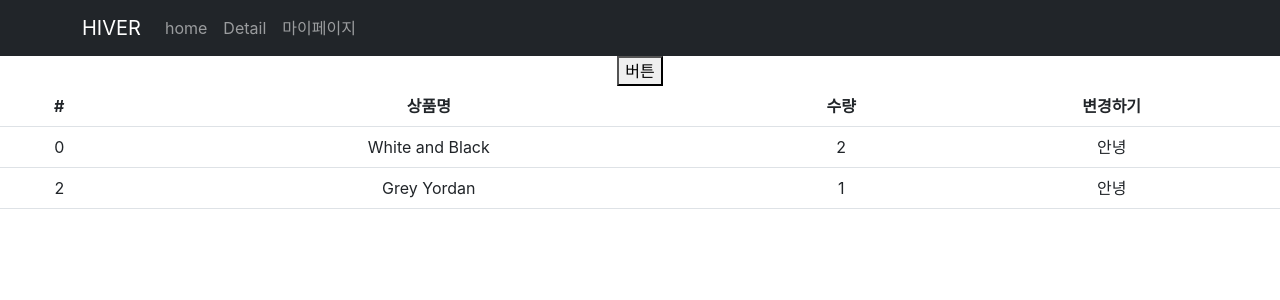
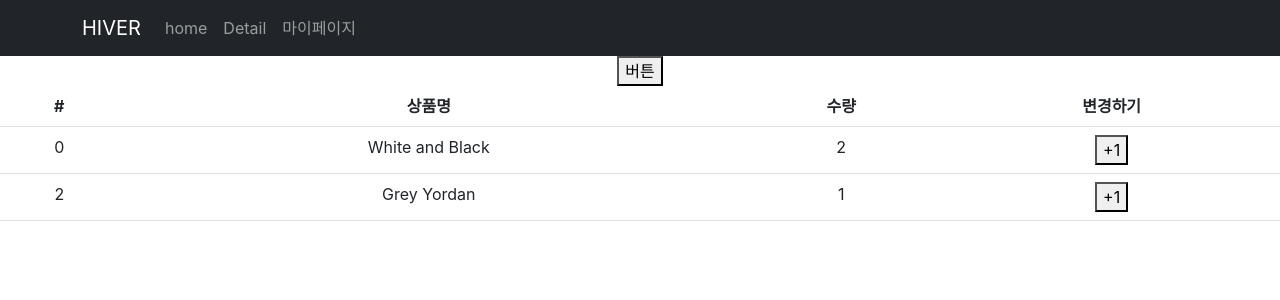
Before and after one commit to zzuzzu0205/react-studt-shop, a React (Create React App) app: page /cart in a window 1280 px wide. Shown: the top 300 px of the page. Built offline with nearby package versions, Linux system fonts and the light colour scheme; the HTML template or start-up script is replaced by a standard one.

Commit message:
'redux5'

```diff
--- a/src/routes/Cart.js
+++ b/src/routes/Cart.js
@@ -1,10 +1,12 @@
 import { Table } from "react-bootstrap";
 import { useDispatch, useSelector } from "react-redux";
 import { changeName, increase } from "./../store/userSlice.js";
+import { changeStock } from "../store.js";
+
 function Cart() {
   let state = useSelector((state) => state);
   let dispatch = useDispatch();
-  console.log(state.user.age);
+  console.log(state.cart);
   return (
     <div>
       <button
@@ -30,7 +32,15 @@ function Cart() {
                 <td>{state.cart[i].id}</td>
                 <td>{state.cart[i].name}</td>
                 <td>{state.cart[i].count}</td>
-                <td>안녕</td>
+                <td>
+                  <button
+                    onClick={() => {
+                      dispatch(changeStock(state.cart[i].id));
+                    }}
+                  >
+                    +1
+                  </button>
+                </td>
               </tr>
             );
           })}
--- a/src/routes/Detail.js
+++ b/src/routes/Detail.js
@@ -1,6 +1,10 @@
 import { useEffect, useState } from "react";
 import { propTypes } from "react-bootstrap/esm/Image";
-import { useParams } from "react-router-dom";
+import { Routes, Route, useParams, useNavigate } from "react-router-dom";
+import { useDispatch, useSelector } from "react-redux";
+import { addCart } from "../store";
+import Cart from "./Cart.js";
+
 import "../App.css";
 import { Button, Container, Nav, Navbar } from "react-bootstrap";
 
@@ -12,6 +16,9 @@ let YellowBtn = styled.button`
   padding: 10px;
 `;
 function Detail(props) {
+  let state = useSelector((state) => state);
+  let navigate = useNavigate();
+  let dispatch = useDispatch();
   let [fade1, setFade1] = useState("");
   useEffect(() => {
     setFade1("end");
@@ -75,9 +82,29 @@ function Detail(props) {
             <h4 className="pt-5">{serach_id.title}</h4>
             <p>{serach_id.content}</p>
             <p>{serach_id.price}</p>
-            <button className="btn btn-danger">주문하기</button>
+            <button
+              className="btn btn-danger"
+              onClick={() => {
+                dispatch(
+                  addCart({
+                    id: serach_id.id,
+                    name: serach_id.title,
+                    count: 1,
+                  })
+                );
+              }}
+            >
+              주문하기
+            </button>
           </div>
         </div>
+        <Nav.Link
+          onClick={() => {
+            navigate("/cart");
+          }}
+        >
+          장바구니 가기
+        </Nav.Link>
         <Nav variant="tabs" defaultActiveKey="link0">
           <Nav.Item>
             <Nav.Link
@@ -111,6 +138,10 @@ function Detail(props) {
           </Nav.Item>
         </Nav>
 
+        <Routes>
+          <Route path="/cart" element={<Cart />} />
+        </Routes>
+
         <TabContent 탭={탭} shoes={props.shoes}></TabContent>
       </div>
     </div>
--- a/src/store.js
+++ b/src/store.js
@@ -7,8 +7,18 @@ let cart = createSlice({
     { id: 0, name: "White and Black", count: 2 },
     { id: 2, name: "Grey Yordan", count: 1 },
   ],
+  reducers: {
+    changeStock(state, action) {
+      let findSameId = state.findIndex((a) => a.id == action.payload);
+      state[findSameId].count++;
+    },
+    addCart(state, action) {
+      state.push(action.payload);
+    },
+  },
 });
 
+export let { changeStock, addCart } = cart.actions;
 export default configureStore({
   reducer: {
     user: user.reducer,
```
